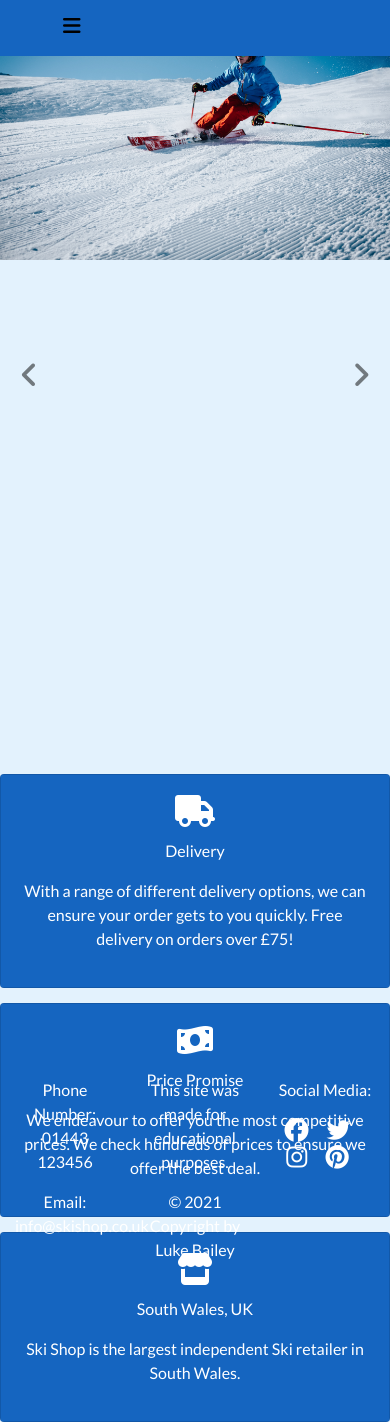
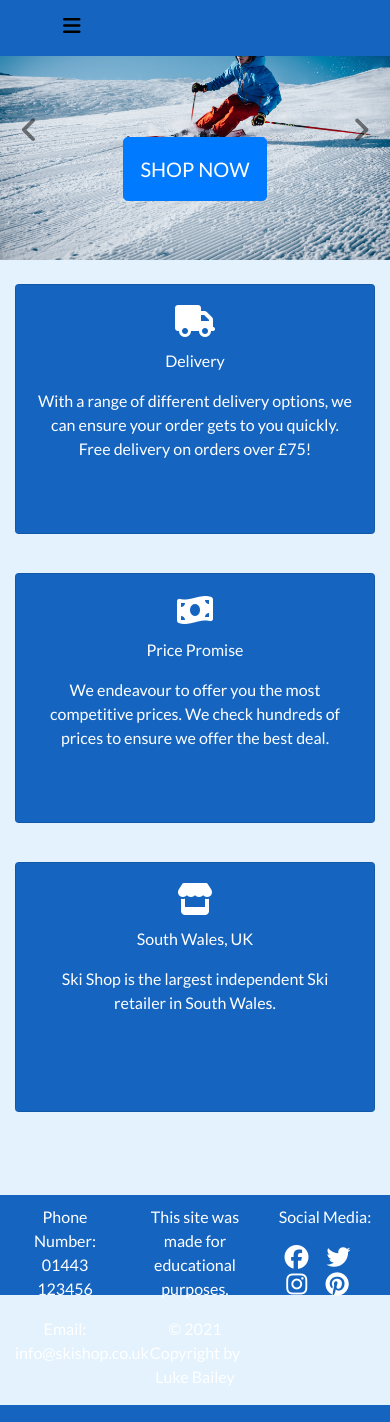
Before and after one commit to Code-Institute-Submissions/baileyl91-MS4_Ski_eCommerce_AprResub, a Django app: page / in a window 390 px wide. Run offline with Django 3.2, Linux system fonts and the light colour scheme; some libraries are stand-ins or nearby versions.

Commit message:
making carousel and card deck responsive on mobile

```diff
--- a/home/templates/home/index.html
+++ b/home/templates/home/index.html
@@ -12,19 +12,19 @@
                 <div class="carousel-inner">
                 <div class="carousel-item active">
                     <img class="d-block w-100" src="/media/man_skiing.jpg" alt="First slide">
-                    <div class="carousel-caption d-none d-md-block ml-auto mr-auto">
+                    <div class="carousel-caption  d-md-block ml-auto mr-auto">
                             <a href="{% url 'products' %}" class="btn btn-primary btn-lg rounded-3 text-uppercase py-3">Shop Now</a>
                     </div>
                 </div>
                 <div class="carousel-item">
                     <img class="d-block w-100" src="/media/skis.jpg" alt="Second slide">
-                    <div class="carousel-caption d-none d-md-block ml-auto mr-auto">
+                    <div class="carousel-caption  d-md-block ml-auto mr-auto">
                             <a href="{% url 'products' %}?category=skis" class="btn btn-primary btn-lg rounded-3 text-uppercase py-3">Shop Skis</a>
                     </div>
                 </div>
                 <div class="carousel-item">
                     <img class="d-block w-100" src="/media/boots.jpg" alt="Third slide">
-                    <div class="carousel-caption d-none d-md-block ml-auto mr-auto">
+                    <div class="carousel-caption d-md-block ml-auto mr-auto">
                             <a href="{% url 'products' %}?category=ski_boots" class="btn btn-primary btn-lg rounded-3 text-uppercase py-3">Shop Boots</a>
                     </div>
                 </div>
@@ -45,8 +45,8 @@
 <br>
 <section>
 <div class="container">
-
-<div class="card-deck row">
+<div class="card-deck row row-cols-1 row-cols-md-2 row-cols-lg-3">
+  <div class="col mb-4">
     <div class="card">
       <div class="card-body text-center">
         <i class="fa fa-truck "></i>
@@ -54,6 +54,8 @@
         <p>With a range of different delivery options, we can ensure your order gets to you quickly. Free delivery on orders over £75!</p>
       </div>
     </div>
+</div>
+<div class="col mb-4">
     <div class="card ">
       <div class="card-body text-center">
         <i class="fa fa-money-bill-wave"></i>
@@ -61,6 +63,8 @@
         <p>We endeavour to offer you the most competitive prices. We check hundreds of prices to ensure we offer the best deal.</p>
       </div>
     </div>
+</div>
+<div class="col mb-4">
     <div class="card">
       <div class="card-body text-center">
         <i class="fa fa-store"></i>
@@ -69,6 +73,7 @@
       </div>
     </div>
   </div>
+</div>
 
 </div>
 </section>
--- a/static/css/base.css
+++ b/static/css/base.css
@@ -121,7 +121,7 @@ main {
 }
 
 .carousel-item {
-    height: 750px;
+    height: 100%;
 }
 
 .carousel-caption {
@@ -140,12 +140,12 @@ main {
 
 .card-deck {
     position: relative;
-    height: 250px;
 }
 
 .card {
     background-color: #1565C0;
     color: white;
+    height: 250px;
 }
 
 .product-card {
```
